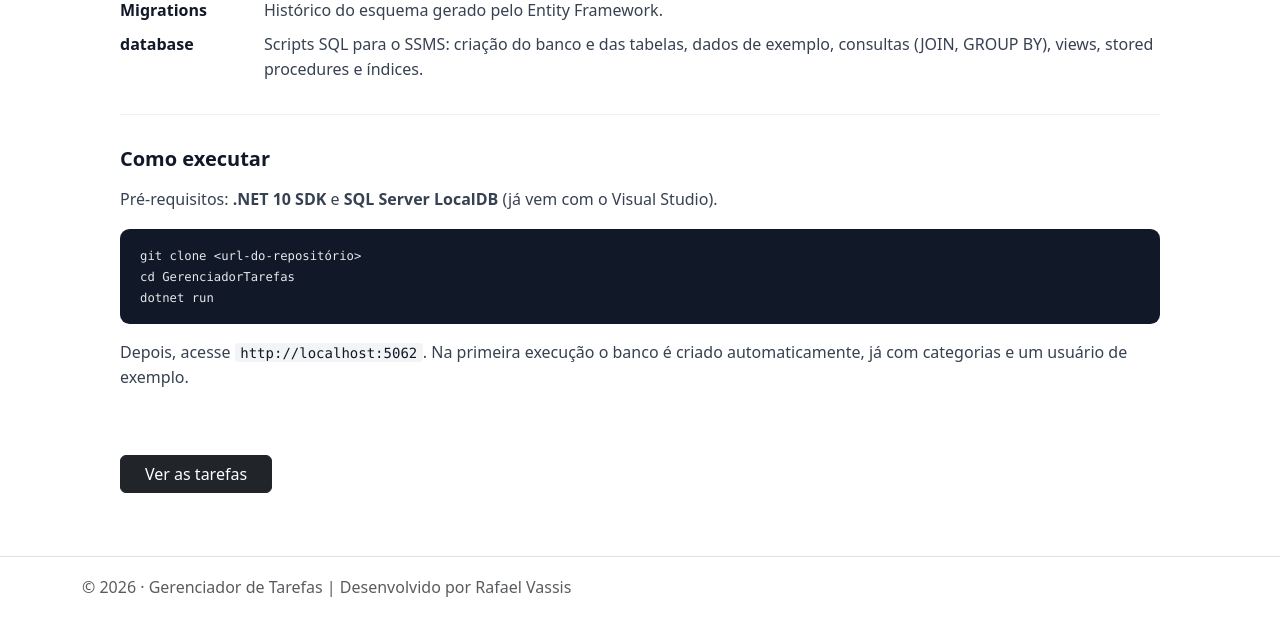
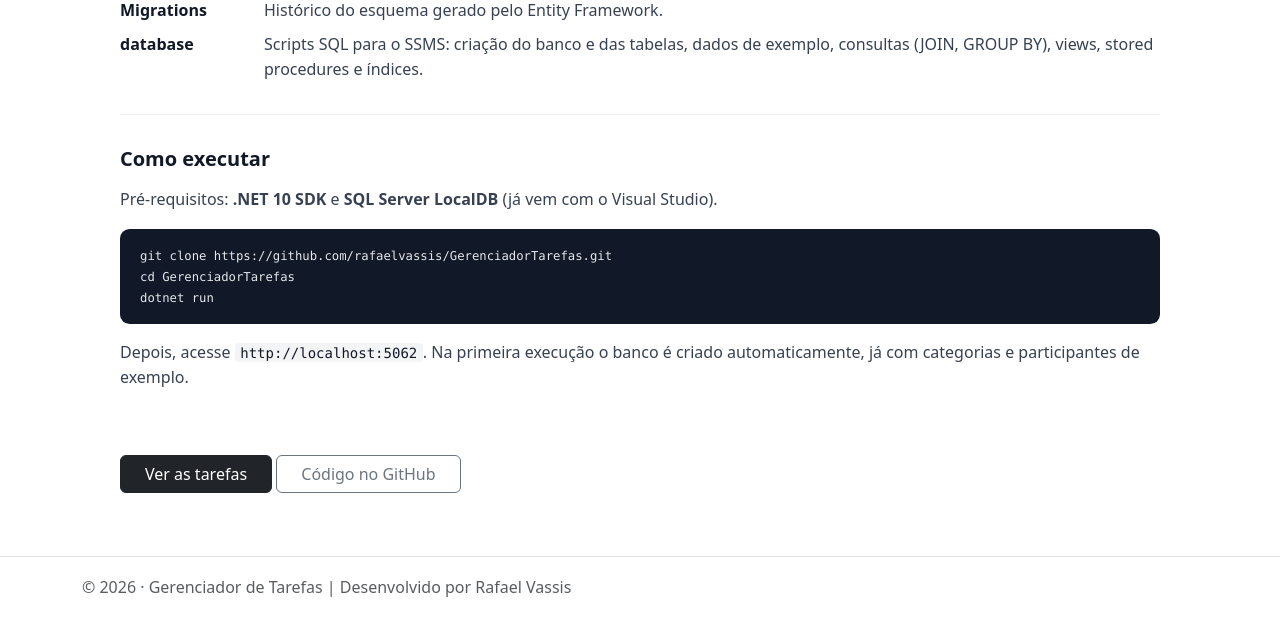
Before and after one commit to rafaelvassis/GerenciadorTarefas, an ASP.NET Core app: page /sobre in a window 1280 px wide. Shown: the part 2351-2968 px from the top of the page. Run offline with ASP.NET Core 8, Linux system fonts and the light colour scheme; style sheets or scripts are compiled from the project's sources; the project's own start-up code is not run, and a stand-in starts its controllers and pages.

Commit message:
Ajustes pós-deploy na Azure
Ativa novas tentativas automáticas de conexão com o banco (EnableRetryOnFailure), para o app não falhar quando o Azure SQL gratuito estiver acordando. Atualiza o README e a página Sobre com a URL do repositório, o link do site publicado e a descrição do deploy.

```diff
--- a/Views/Home/Sobre.cshtml
+++ b/Views/Home/Sobre.cshtml
@@ -162,17 +162,18 @@
     <section>
         <h2>Como executar</h2>
         <p class="texto">Pré-requisitos: <b>.NET 10 SDK</b> e <b>SQL Server LocalDB</b> (já vem com o Visual Studio).</p>
-        <pre><code>git clone &lt;url-do-repositório&gt;
+        <pre><code>git clone https://github.com/rafaelvassis/GerenciadorTarefas.git
 cd GerenciadorTarefas
 dotnet run</code></pre>
         <p class="texto">
             Depois, acesse <code>http://localhost:5062</code>. Na primeira execução o banco é criado
-            automaticamente, já com categorias e um usuário de exemplo.
+            automaticamente, já com categorias e participantes de exemplo.
         </p>
     </section>
 
     <div class="sobre-acoes">
         <a class="btn btn-dark px-4" asp-controller="Tarefas" asp-action="Index">Ver as tarefas</a>
+        <a class="btn btn-outline-secondary px-4" href="https://github.com/rafaelvassis/GerenciadorTarefas" target="_blank" rel="noopener">Código no GitHub</a>
     </div>
 
 </article>
```
Also changed, not shown: Program.cs (+6 -2 lines), README.md.
